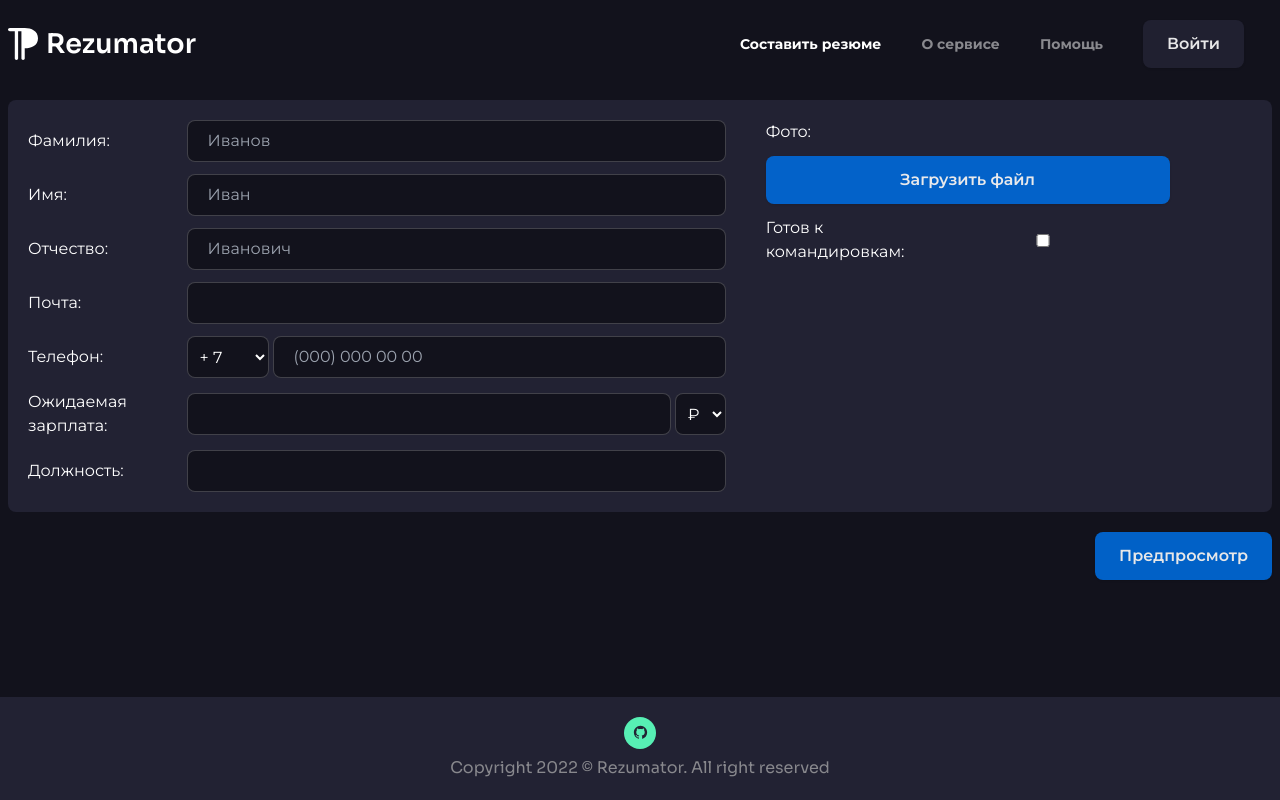
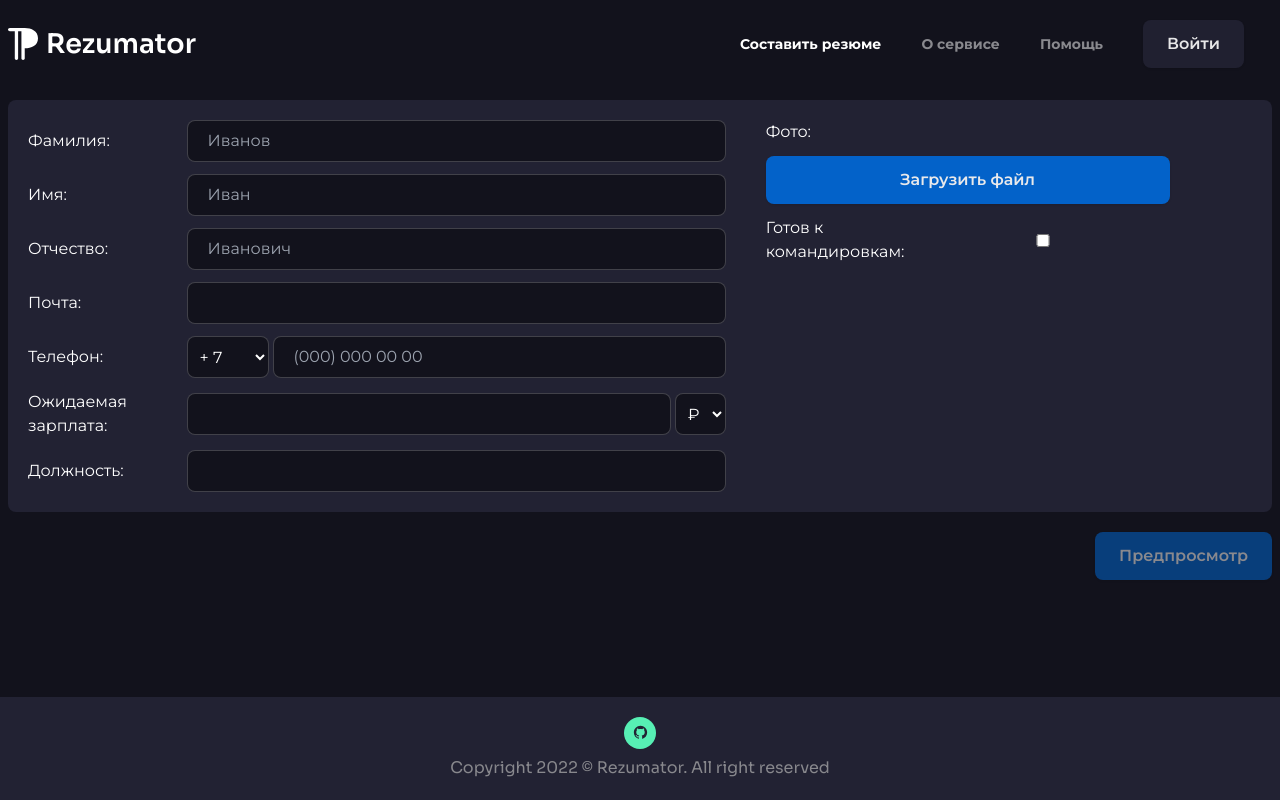
Before and after one commit to propertiess/rezumator, a Next.js app: page /rezumator in a window 1280 px wide. Built offline with nearby package versions, Linux system fonts and the light colour scheme; what next-redux-wrapper would draw is missing.

Commit message:
chore (submit btn): add disabled

```diff
--- a/app/components/common/ui/Button/Button.module.css
+++ b/app/components/common/ui/Button/Button.module.css
@@ -6,13 +6,15 @@
 .primary {
   @apply bg-[var(--primary-bg-color)]
   focus:shadow focus:shadow-[var(--primary-bg-color)]
-  hover:shadow hover:shadow-[var(--primary-bg-color)];
+  hover:shadow hover:shadow-[var(--primary-bg-color)]
+  disabled:opacity-50 disabled:hover:opacity-50;
 }
 
 .secondary {
   @apply bg-[var(--secondary-bg-color)]
   focus:shadow focus:shadow-[var(--secondary-bg-color)]
-  hover:shadow hover:shadow-[var(--secondary-bg-color)];
+  hover:shadow hover:shadow-[var(--secondary-bg-color)]
+  disabled:opacity-50 disabled:hover:opacity-50;
 }
 
 .primary,
--- a/app/components/rezumator/About/About.tsx
+++ b/app/components/rezumator/About/About.tsx
@@ -96,6 +96,7 @@ export const About: FC<Props> = ({ register, errors }) => {
         </Label>
         <Label label='Должность:'>
           <Input
+            error={errors?.profession}
             {...register('rezumator.aboutInfo.profession', {
               required: true
             })}
--- a/app/components/rezumator/About/AvatarPicker/AvatarCropModal.tsx
+++ b/app/components/rezumator/About/AvatarPicker/AvatarCropModal.tsx
@@ -55,7 +55,6 @@ const AvatarCropModal: FC<Props> = ({
             height={250}
             width={250}
             scale={scale}
-            borderRadius={300}
             ref={editorRef}
           />
         </div>
--- a/app/hooks/useRezumatorForm.ts
+++ b/app/hooks/useRezumatorForm.ts
@@ -11,8 +11,7 @@ export const useRezumatorForm = () => {
     register,
     handleSubmit,
     setValue,
-    getValues,
-    formState: { errors, isDirty, isValid }
+    formState: { errors, isDirty, isValid, isSubmitting }
   } = useForm<{
     rezumator: RezumatorState;
   }>({ mode: 'onChange', defaultValues: { rezumator } });
@@ -44,6 +43,7 @@ export const useRezumatorForm = () => {
     errors,
     isDirty,
     isValid,
+    isSubmitting,
     onSubmit: handleSubmit(onSubmit)
   };
 };
--- a/app/screens/RezumatorScreen/RezumatorScreen.tsx
+++ b/app/screens/RezumatorScreen/RezumatorScreen.tsx
@@ -5,7 +5,8 @@ import { useRezumatorForm } from '@/hooks/useRezumatorForm';
 import { Layout } from '@/layout/Layout';
 
 export const RezumatorScreen: FC = () => {
-  const { register, errors, onSubmit, isDirty, isValid } = useRezumatorForm();
+  const { register, errors, onSubmit, isSubmitting, isDirty } =
+    useRezumatorForm();
 
   return (
     <Layout title='Составить резюме' description='Составить резюме'>
@@ -13,9 +14,9 @@ export const RezumatorScreen: FC = () => {
         <About register={register} errors={errors.rezumator?.aboutInfo} />
 
         <Button
-          className='flex mt-5 ml-auto text-center'
+          className='flex mt-5 ml-auto'
+          disabled={isSubmitting || !isDirty}
           type='submit'
-          disabled={!isValid || !isDirty}
         >
           Предпросмотр
         </Button>
```
